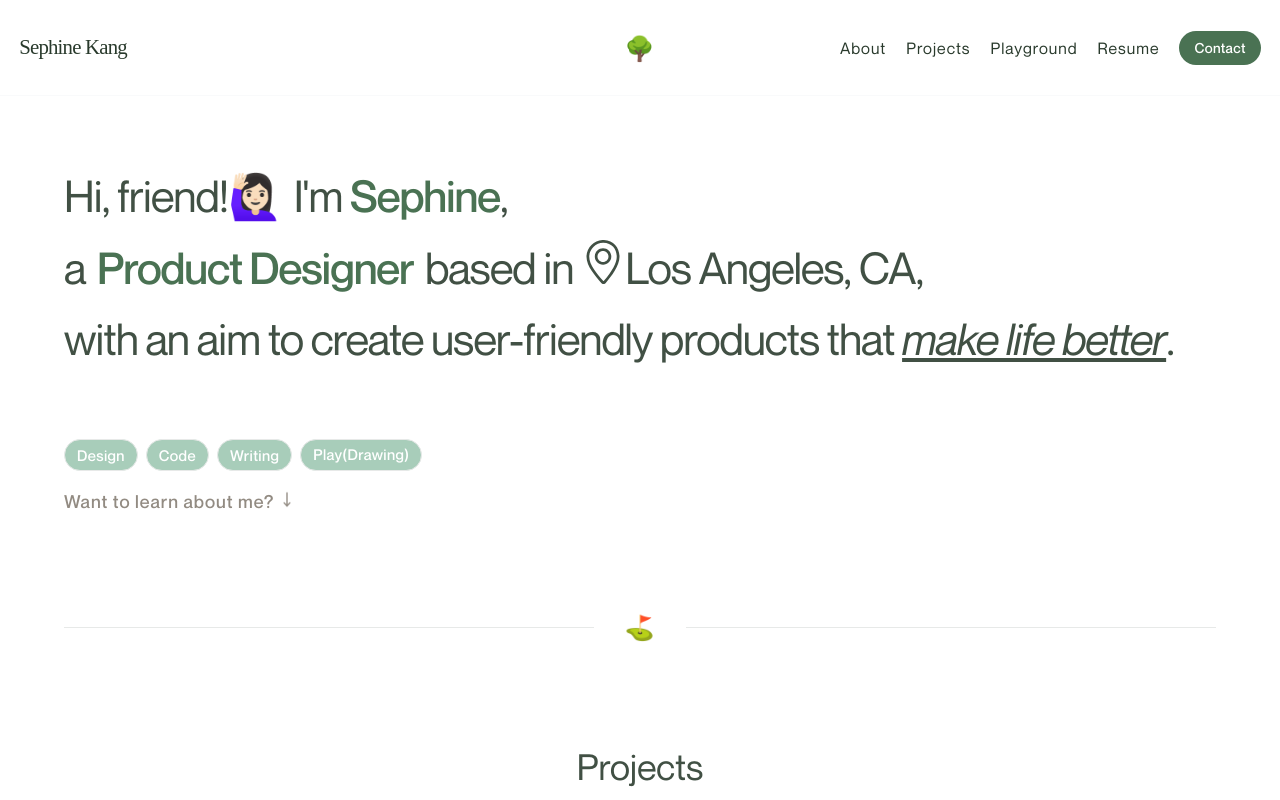
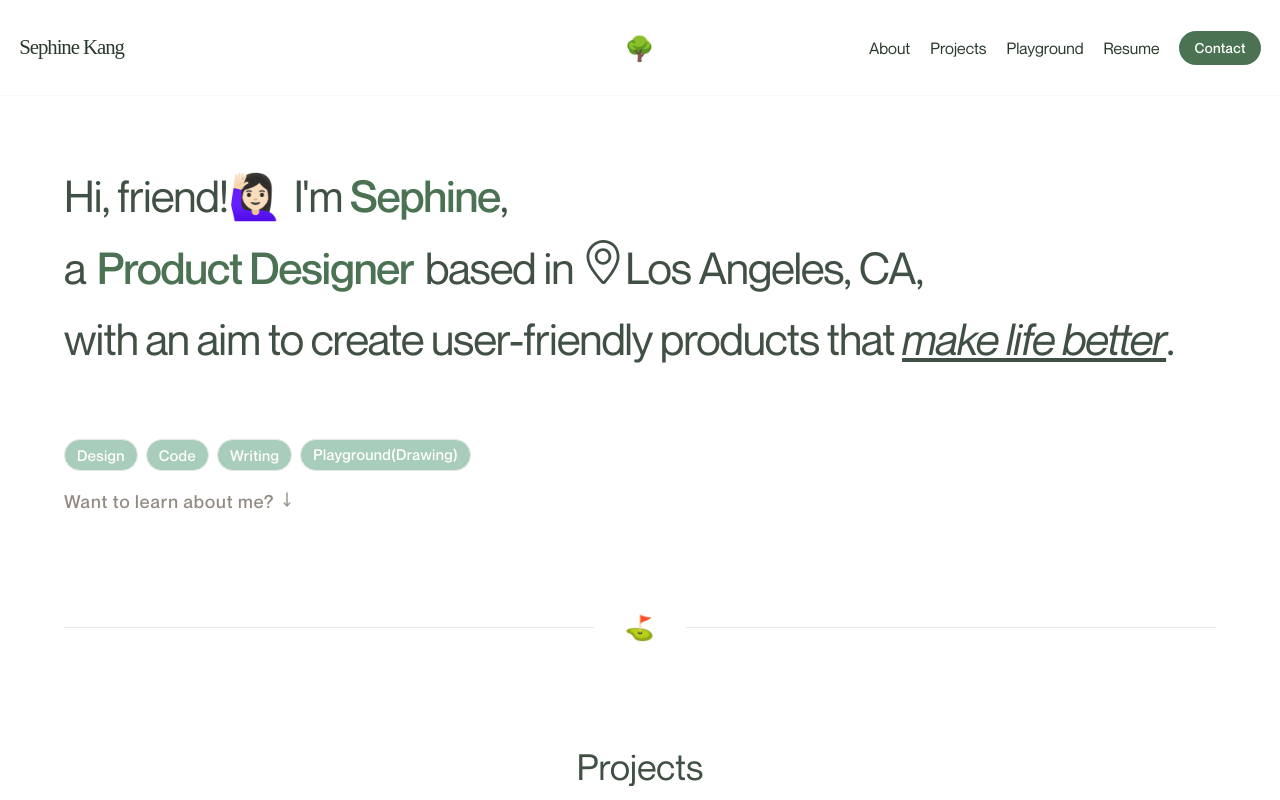
Before and after one commit to sephinek/sephine-portfolio, a React (Vite) app: page / in a window 1280 px wide. Shown: the top 800 px of the page. Built offline with nearby package versions, Linux system fonts and the light colour scheme.

Commit message:
modified navbar

```diff
--- a/src/components/Button.jsx
+++ b/src/components/Button.jsx
@@ -1,14 +1,26 @@
 import { Link } from 'react-router-dom';
 
-export default function Button({ to, label, w, py }) {
+export default function Button({ to, label, w, py, currentPathname }) {
+  const isContactOnContactPage =
+    label === 'Contact' && currentPathname === '/contact';
+
+  const baseClasses = `rounded-full ${w || 'px-[14px]'} ${
+    py || 'py-[6px]'
+  } cursor-pointer border-1 font-default font-medium tracking-wide text-sm flex items-center justify-center transition-all duration-150 ease-in-out`;
+
+  const contactActiveClasses =
+    'bg-secondary-opacity border-lightgrey text-darkgrey';
+
+  const defaultClasses = `${
+    label === 'Contact' ? 'bg-primary' : 'bg-black'
+  } border-transparent text-white hover:bg-secondary-opacity hover:border-lightgrey hover:text-darkgrey`;
+
   return (
     <Link
       to={to}
-      className={`rounded-full ${w ? w : 'px-[14px]'} ${
-        py ? py : 'py-[6px]'
-      } cursor-pointer ${
-        label === 'Contact' ? 'bg-primary' : 'bg-black'
-      } border-1 border-transparent text-white font-default font-medium tracking-wide text-sm flex items-center justify-center transition-all duration-150 ease-in-out hover:bg-secondary-opacity hover:border-lightgrey hover:text-darkgrey`}
+      className={`${baseClasses} ${
+        isContactOnContactPage ? contactActiveClasses : defaultClasses
+      }`}
     >
       {label}
     </Link>
--- a/src/components/Hero.jsx
+++ b/src/components/Hero.jsx
@@ -62,7 +62,7 @@ export default function Hero({ onClickDesignAndCode }) {
             onClick={() => navigate('playground')}
             className="text-[15px] tracking-wide inline px-3 py-[3px] bg-secondary rounded-full text-white border-[1px] border-lightgrey font-medium cursor-pointer transition-all duration-300 ease-in-out hover:-translate-y-1"
           >
-            Play(Drawing)
+            Playground(Drawing)
           </li>
         </ul>
 
--- a/src/components/shared/Footer.jsx
+++ b/src/components/shared/Footer.jsx
@@ -1,3 +1,5 @@
+import { IoLogoInstagram, IoLogoLinkedin, IoLogoGithub } from 'react-icons/io5';
+
 export default function Footer() {
   return (
     <footer className="p-10 border-t-[1px] border-t-gray-50 flex flex-col items-center gap-4 justify-center bg-darkgrey text-lightestgrey">
@@ -5,9 +7,32 @@ export default function Footer() {
         <span className="self-start font-medium font-display text-2xl tracking-normal">
           Thank you for checking in!
         </span>
-        <div className="flex flex-col text-sm gap-1">
-          <span>sephine.k31@gmail.com</span>
-          <span>+1 213.378.5068</span>
+        <div className="flex flex-col text-sm gap-2">
+          <span className="cursor-default">sephine.k31@gmail.com</span>
+          <span className="cursor-default">+1 213.378.5068</span>
+          <div className="flex gap-2 items-center">
+            <a
+              href="https://www.instagram.com/_sooyeonyy_/"
+              target="_blank"
+              rel="noopener noreferrer"
+            >
+              <IoLogoInstagram className="text-2xl transition-all duration-250 ease hover:brightness-65 cursor-pointer" />
+            </a>
+            <a
+              href="https://www.linkedin.com/in/soo-hyun-kang/"
+              target="_blank"
+              rel="noopener noreferrer"
+            >
+              <IoLogoLinkedin className="text-2xl transition-all duration-250 ease hover:brightness-65 cursor-pointer" />
+            </a>
+            <a
+              href="https://github.com/sephinek"
+              target="_blank"
+              rel="noopener noreferrer"
+            >
+              <IoLogoGithub className="text-2xl transition-all duration-250 ease hover:brightness-65 cursor-pointer" />
+            </a>
+          </div>
         </div>
       </div>
       <span className="text-sm">ⓒ 2025 Soo Hyun (Sephine) Kang</span>
--- a/src/components/shared/Logo.jsx
+++ b/src/components/shared/Logo.jsx
@@ -6,7 +6,7 @@ export default function Logo() {
       to="/"
       className="transition-all duration-100 ease-in hover:text-primary"
     >
-      <h1>Sephine Kang</h1>
+      <h1 className="tracking-tighter">Sephine Kang</h1>
     </Link>
   );
 }
--- a/src/components/shared/NavBar.jsx
+++ b/src/components/shared/NavBar.jsx
@@ -1,24 +1,38 @@
-import { Link } from 'react-router-dom';
+import { Link, useLocation } from 'react-router-dom';
 import Button from '../Button';
+import { useEffect, useState } from 'react';
 
 export default function NavBar() {
+  const location = useLocation();
+  const [currentPathname, setCurrentPathname] = useState(location.pathname);
+
+  useEffect(() => {
+    setCurrentPathname(location.pathname);
+  }, [location]);
+
   return (
-    <nav className="flex items-center gap-5 text-base">
+    <nav className="flex items-center gap-5 text-base tracking-normal">
       <Link
         to="/about"
-        className="transition-all duration-100 ease-in hover:text-hover-btn"
+        className={`${
+          currentPathname === '/about' ? 'text-hover-btn' : ''
+        } transition-all duration-100 ease-in hover:text-hover-btn`}
       >
         About
       </Link>
       <Link
         to="/projects"
-        className="transition-all duration-100 ease-in hover:text-hover-btn"
+        className={`${
+          currentPathname === '/projects' ? 'text-hover-btn' : ''
+        } transition-all duration-100 ease-in hover:text-hover-btn`}
       >
         Projects
       </Link>
       <Link
         to="/playground"
-        className="transition-all duration-100 ease-in hover:text-hover-btn"
+        className={`${
+          currentPathname === '/playground' ? 'text-hover-btn' : ''
+        } transition-all duration-100 ease-in hover:text-hover-btn`}
       >
         Playground
       </Link>
@@ -33,7 +47,7 @@ export default function NavBar() {
         Resume
       </a>
 
-      <Button to="/contact" label="Contact" />
+      <Button to="/contact" label="Contact" currentPathname={currentPathname} />
     </nav>
   );
 }
--- a/src/index.css
+++ b/src/index.css
@@ -117,5 +117,4 @@ h1 {
   font-size: 1.3rem;
   font-weight: 500;
   line-height: 1.1;
-  letter-spacing: -0.8px;
 }
```
